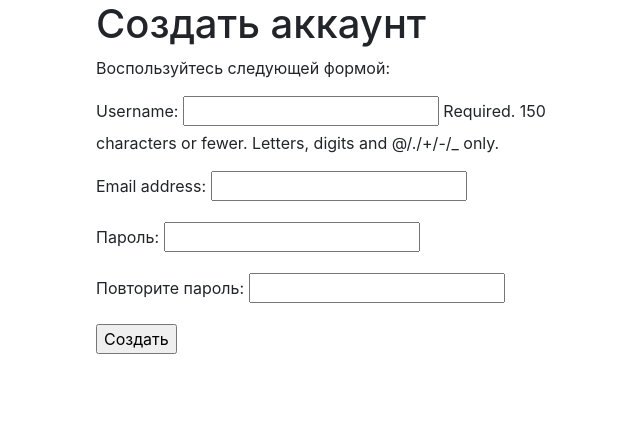
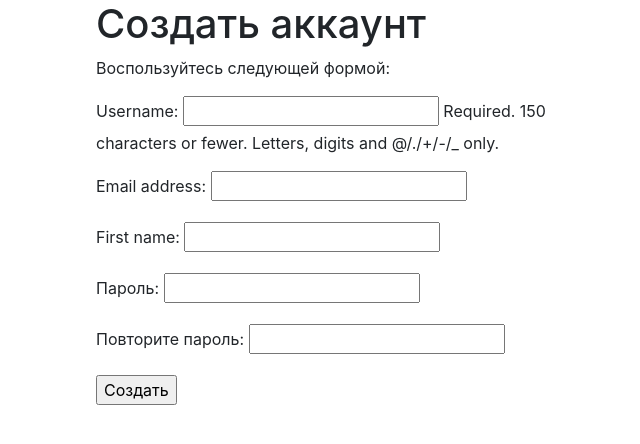
Before and after one commit to CHEguK/memorable_places, a Django app: page /accounts/register/ in a window 1280 px wide. Shown: the top 444 px of the page, without its empty margins (384-1024 px from the left). Run offline with Django 3.2, Linux system fonts and the light colour scheme; some libraries are stand-ins or nearby versions.

Commit message:
Add 'first name' to registration form

```diff
--- a/accounts/forms.py
+++ b/accounts/forms.py
@@ -13,7 +13,7 @@ class RegistrationForm(forms.ModelForm):
 
     class Meta:
         model = User
-        fields = ("username", "email")
+        fields = ("username", "email", "first_name")
 
         def clean_password2(self):
             cd = self.cleaned_data
--- a/accounts/templates/accounts/registration_complete.html
+++ b/accounts/templates/accounts/registration_complete.html
@@ -1,6 +1,6 @@
 {% extends "base.html" %}
 {% block title %}Ура! Успех{% endblock %}
 {% block main_content %}
-    <h1>Всё готово, {{ new_user.username }}!</h1>
+    <h1>Всё готово, {{ new_user.first_name }}!</h1>
     <p>Ваш аккаунт был создал, теперь можно <a href={% url "accounts:login"%}>залогиниться</a>.</p>
 {% endblock %}
```
